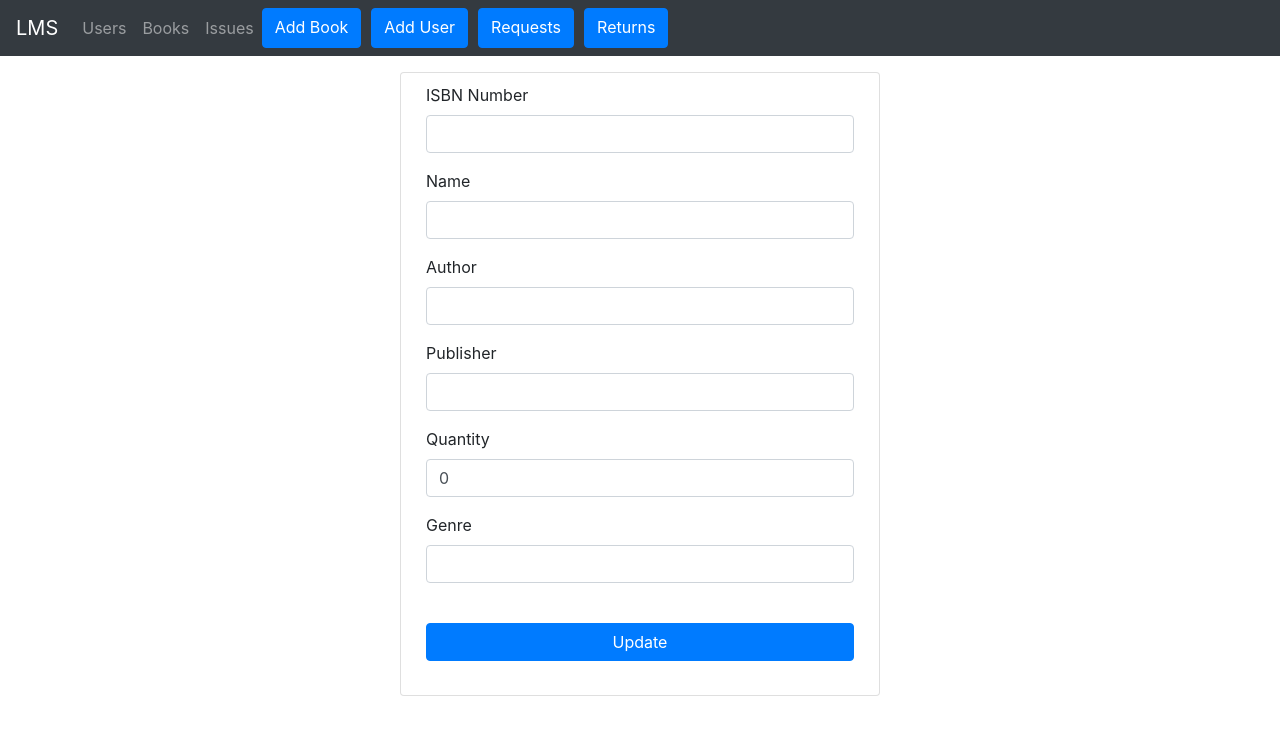
After one commit to AnushkaAmte/LMS, a PHP site: page /update_books.php in a window 1280 px wide. The commit adds this page. Shown: the top 743 px of the page. Run offline with PHP 8.4, Linux system fonts and the light colour scheme; data that the repository does not hold is empty; some libraries are stand-ins or nearby versions.

Commit message:
added update for books

```diff
--- a/books.php
+++ b/books.php
@@ -34,7 +34,8 @@ mysqli_close($conn);
                         <th>Publisher</th>
                         <th>Genre</th>
                         <th>Quantity</th>
-                        <th>View</th>
+                        <th>Update</th>
+                        <th>Delete</th>
                     </tr>
                     <?php foreach ($books as $book) : ?>
                         <tr>
@@ -44,7 +45,8 @@ mysqli_close($conn);
                             <td><?php echo htmlspecialchars($book['publisher']); ?></td>
                             <td><?php echo htmlspecialchars($book['genre']); ?></td>
                             <td><?php echo htmlspecialchars($book['quantity']); ?></td>
-                            <td><a href="" class="btn btn-sm btn-outline-primary">View</a></td>
+                            <td><a href="update_books.php?id=<?php echo $book['isbn_no'] ?>" class="btn btn-sm btn-outline-primary">Update</a></td>
+                            <td><a href="" class="btn btn-sm btn-outline-danger">Delete</a></td>
                         </tr>
                     <?php endforeach; ?>
                 </table>
--- /dev/null
+++ b/update_books.php
@@ -0,0 +1,136 @@
+<?php
+include('db_connect.php');
+$isbn_no = '';
+$book_name = '';
+$author = '';
+$publisher = '';
+$genre = '';
+$quantity = 0;
+if (isset($_GET['id'])) {
+    $id = mysqli_real_escape_string($conn, $_GET['id']);
+    $sql = "SELECT * FROM `books` WHERE isbn_no='$id'";
+    $result = mysqli_query($conn, $sql);
+    $old_book = mysqli_fetch_assoc($result);
+
+
+    $isbn_no = $old_book['isbn_no'];
+    $book_name = $old_book['book_name'];
+    $author = $old_book['author'];
+    $publisher = $old_book['publisher'];
+    $genre = $old_book['genre'];
+    $quantity = (int)$old_book['quantity'];
+}
+$errors = array('isbn_no' => '', 'book_name' => '', 'author' => '', 'publisher' => '', 'genre' => '', 'quantity' => '');
+if (isset($_POST['submit'])) {
+    if (empty($_POST['isbn_no'])) {
+        $errors['isbn_no'] = "ISBN Number is required  <br />";
+    } else {
+        $isbn_no = $_POST['isbn_no'];
+    }
+    if (empty($_POST['book_name'])) {
+        $errors['book_name'] = "Book name is required  <br />";
+    } else {
+        $book_name = $_POST['book_name'];
+    }
+    if (empty($_POST['author'])) {
+        $errors['author'] = "Author's name is required  <br />";
+    } else {
+        $author = $_POST['author'];
+    }
+    if (empty($_POST['publisher'])) {
+        $errors['publisher'] = "Publisher's name is required  <br />";
+    } else {
+        $publisher = $_POST['publisher'];
+    }
+    if (empty($_POST['genre'])) {
+        $errors['genre'] = "Genre's name is required  <br />";
+    } else {
+        $genre = $_POST['genre'];
+    }
+    if (empty($_POST['quantity'])) {
+        $errors['quantity'] = "Total amount of books available is required  <br />";
+    } else {
+        $quantity = $_POST['quantity'];
+    }
+    if (array_filter($errors)) {
+        echo 'Please fill a valid response';
+    } else {
+        $isbn_no = mysqli_real_escape_string($conn, $_POST['isbn_no']);
+        $book_name = mysqli_real_escape_string($conn, $_POST['book_name']);
+        $author = mysqli_real_escape_string($conn, $_POST['author']);
+        $publisher = mysqli_real_escape_string($conn, $_POST['publisher']);
+        $quantity =  $_POST['quantity'];
+        $genre = mysqli_real_escape_string($conn, $_POST['genre']);
+
+        $sql = "UPDATE `books` SET book_name='$book_name',author='$author',publisher='$publisher',genre='$genre',quantity=$quantity WHERE isbn_no='$id'";
+
+        if (mysqli_query($conn, $sql)) {
+            header('Location: index.php');
+        } else {
+            echo 'An error occured: ' . mysqli_error($conn);
+        }
+    }
+}
+?>
+
+<!DOCTYPE html>
+<html lang="en">
+
+<head>
+    <meta charset="UTF-8">
+    <meta http-equiv="X-UA-Compatible" content="IE=edge">
+    <meta name="viewport" content="width=device-width, initial-scale=1.0">
+
+</head>
+
+
+
+<body>
+    <?php include('navbar.php'); ?>
+    <div class="card" style="width: 30rem; margin:auto; padding: 10px;">
+        <form action="update_books.php?id=<?php echo $id ?>" method="POST" id='form'>
+
+            <div class="col md-3 align-items-center">
+                <div class="mb-3">
+                    <label for="isbn_no" class="form-label">ISBN Number</label>
+                    <input type="text" class="form-control" name="isbn_no" value="<?php echo htmlspecialchars($isbn_no); ?>">
+                    <div class="invalid-feedback"><?php echo $errors['isbn_no']; ?></div>
+                </div>
+                <div class="mb-3">
+                    <label for="book_name" class="form-label">Name</label>
+                    <input type="text" class="form-control" name="book_name" value="<?php echo htmlspecialchars($book_name); ?>">
+                    <div class="invalid-feedback"><?php echo $errors['book_name']; ?></div>
+                </div>
+                <div class="mb-3">
+                    <label for="author" class="form-label">Author</label>
+                    <input type="text" class="form-control" name="author" value="<?php echo htmlspecialchars($author); ?>">
+                    <div class="invalid-feedback"><?php echo $errors['author']; ?></div>
+                </div>
+                <div class="mb-3">
+                    <label for="publisher" class="form-label">Publisher</label>
+                    <input type="text" class="form-control" name="publisher" value="<?php echo htmlspecialchars($publisher); ?>">
+                    <div class="invalid-feedback"><?php echo $errors['publisher']; ?></div>
+                </div>
+                <div class="mb-3">
+                    <label for="quantity" class="form-label">Quantity</label>
+                    <input type="number" class="form-control" name="quantity" value="<?php echo htmlspecialchars($quantity); ?>">
+                    <div class="invalid-feedback"><?php echo $errors['quantity']; ?></div>
+                </div>
+                <div class="mb-3">
+                    <label for="genre" class="form-label">Genre</label>
+                    <input type="text" class="form-control" name="genre" value="<?php echo htmlspecialchars($genre); ?>">
+                    <div class="invalid-feedback"><?php echo $errors['genre']; ?></div>
+                </div>
+                <br>
+                <div class="text-center">
+                    <button type="submit" class="btn btn-primary btn-block" name='submit' value="submit">Update</button>
+                </div>
+            </div>
+            <br>
+        </form>
+    </div>
+    <br>
+    <br>
+</body>
+
+</html>
```
